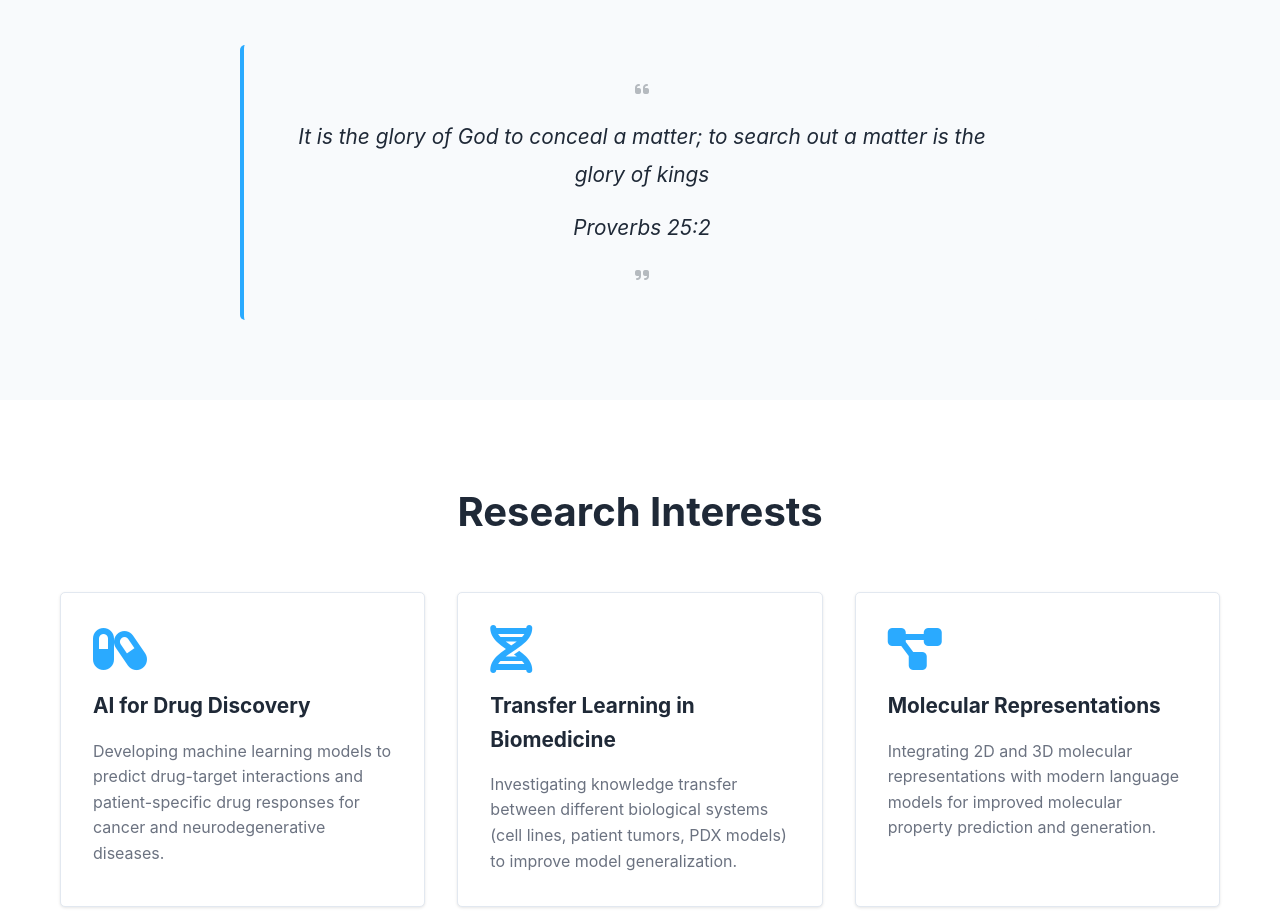
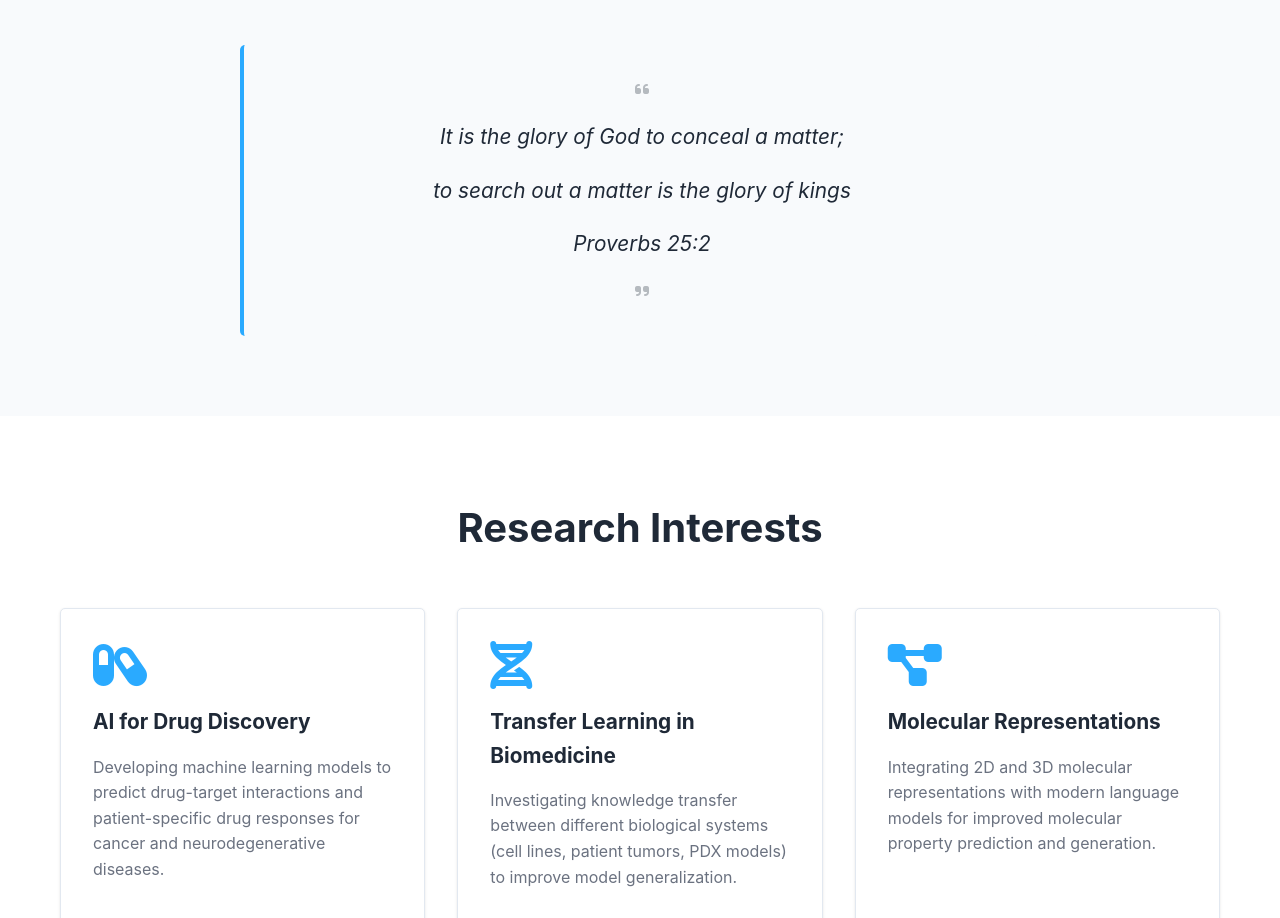
Before and after one commit to hanE111/hane111.github.io, a plain HTML site: page index.html in a window 1280 px wide. Shown: the part 1126-2044 px from the top of the page. Drawn offline with Linux system fonts and the light colour scheme.

Commit message:
Proverbs 25:2

```diff
--- a/index.html
+++ b/index.html
@@ -64,7 +64,8 @@
 
                     <div class="motto">
                         <i class="fas fa-quote-left"></i>
-                        <p>It is the glory of God to conceal a matter; to search out a matter is the glory of kings</p>
+                        <p>It is the glory of God to conceal a matter;</p>
+                        <p>to search out a matter is the glory of kings</p>
                         <p>Proverbs 25:2</p>
                         <i class="fas fa-quote-right"></i>
                     </div>
```
